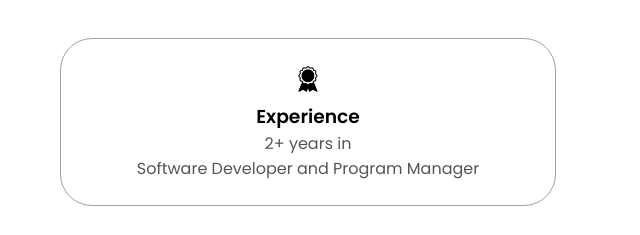
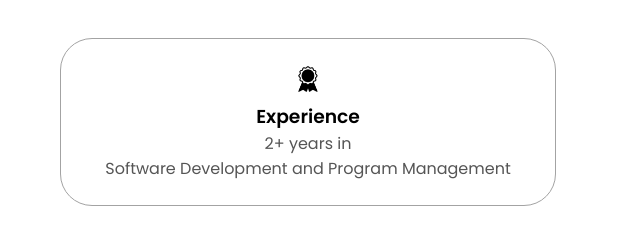
Before and after one commit to shrikant1809/portfolio, a plain HTML site: page html-css-portfolio-tutorial-main/index.html in a window 1280 px wide. Shown: the part 1119-1354 px from the top of the page, 564-1204 px from the left. Drawn offline with Linux system fonts and the light colour scheme.

Commit message:
Update index.html

```diff
--- a/html-css-portfolio-tutorial-main/index.html
+++ b/html-css-portfolio-tutorial-main/index.html
@@ -79,7 +79,7 @@
           <div class="details-container">
             <img class="icon" src="/assets/experience.png" alt="Experience icon" />
             <h3>Experience</h3>
-            <p>2+ years in <br /> Software Developer and Program Manager</p>
+            <p>2+ years in <br /> Software Development and Program Management</p>
           </div>
         </div>
         <div class="text-container">
```
